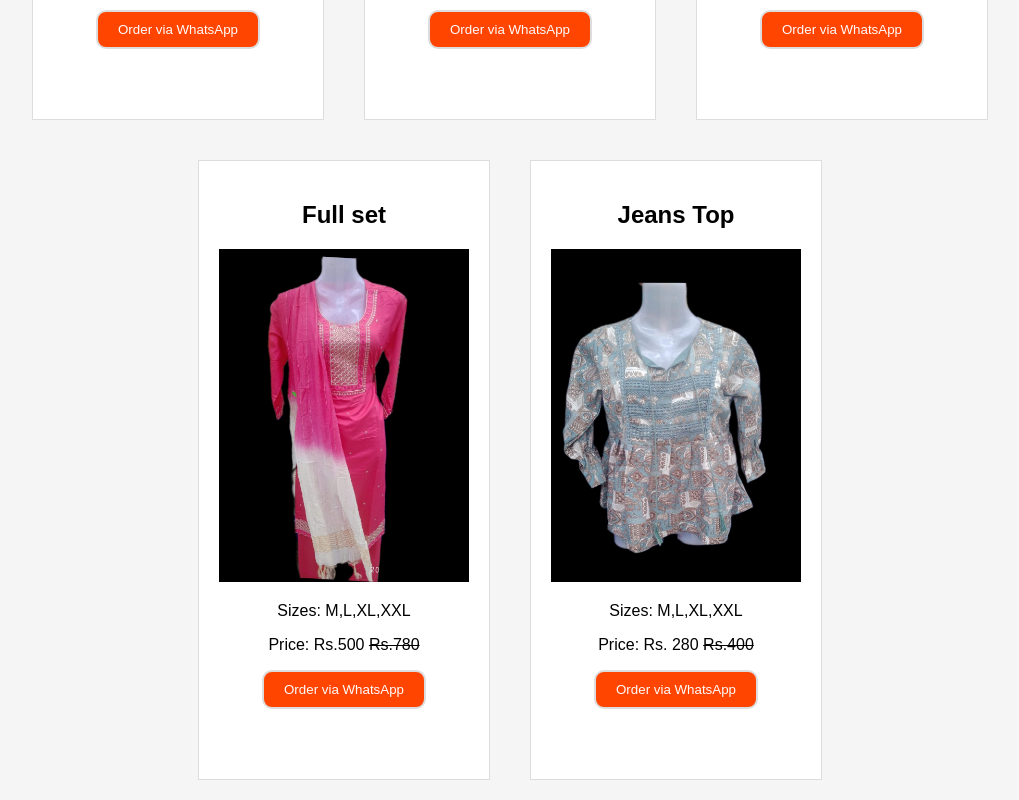
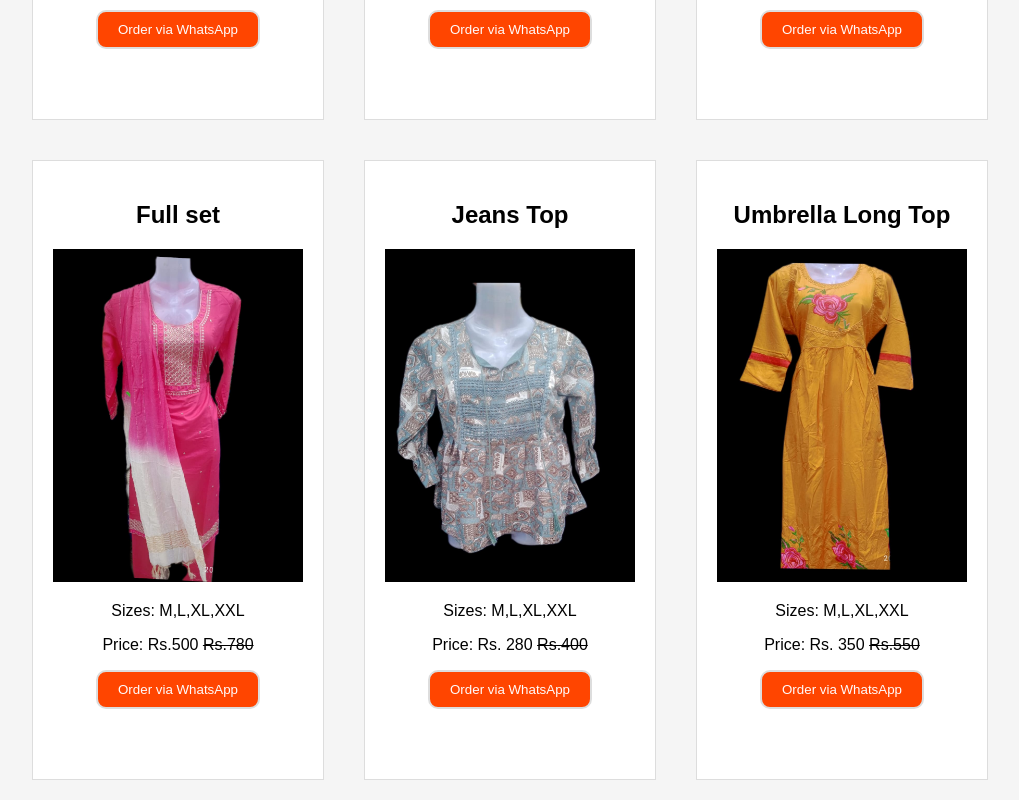
Before and after one commit to Krtops/Krtops, a plain HTML site: page index.html in a window 1280 px wide. Shown: the part 4094-4894 px from the top of the page, without its empty margins (130-1149 px from the left). Drawn offline with nearby package versions, Linux system fonts and the light colour scheme.

Commit message:
index.html

```diff
--- a/index.html
+++ b/index.html
@@ -349,6 +349,15 @@
                     <p class="placeholder-text" style="color: transparent;">Select a color</p>
                     <p class="color-name-placeholder" style="color: #fff;"></p>
                 </div>
+        <div class="product-card">
+                    <h2>Umbrella Long Top</h2>
+                    <img class="product-image" src="Products/P21.jpg" alt="Product 1 - Red">
+                    <p>Sizes: M,L,XL,XXL</p>
+                    <p>Price: Rs. 350 <strike>Rs.550</strike></p>
+                    <button class="order-button" onclick="placeOrder('Side Open Long Top', 'Rs.350')">Order via WhatsApp</button>
+                    <p class="placeholder-text" style="color: transparent;">Select a color</p>
+                    <p class="color-name-placeholder" style="color: #fff;"></p>
+                </div>
 
 
     </div>
```
